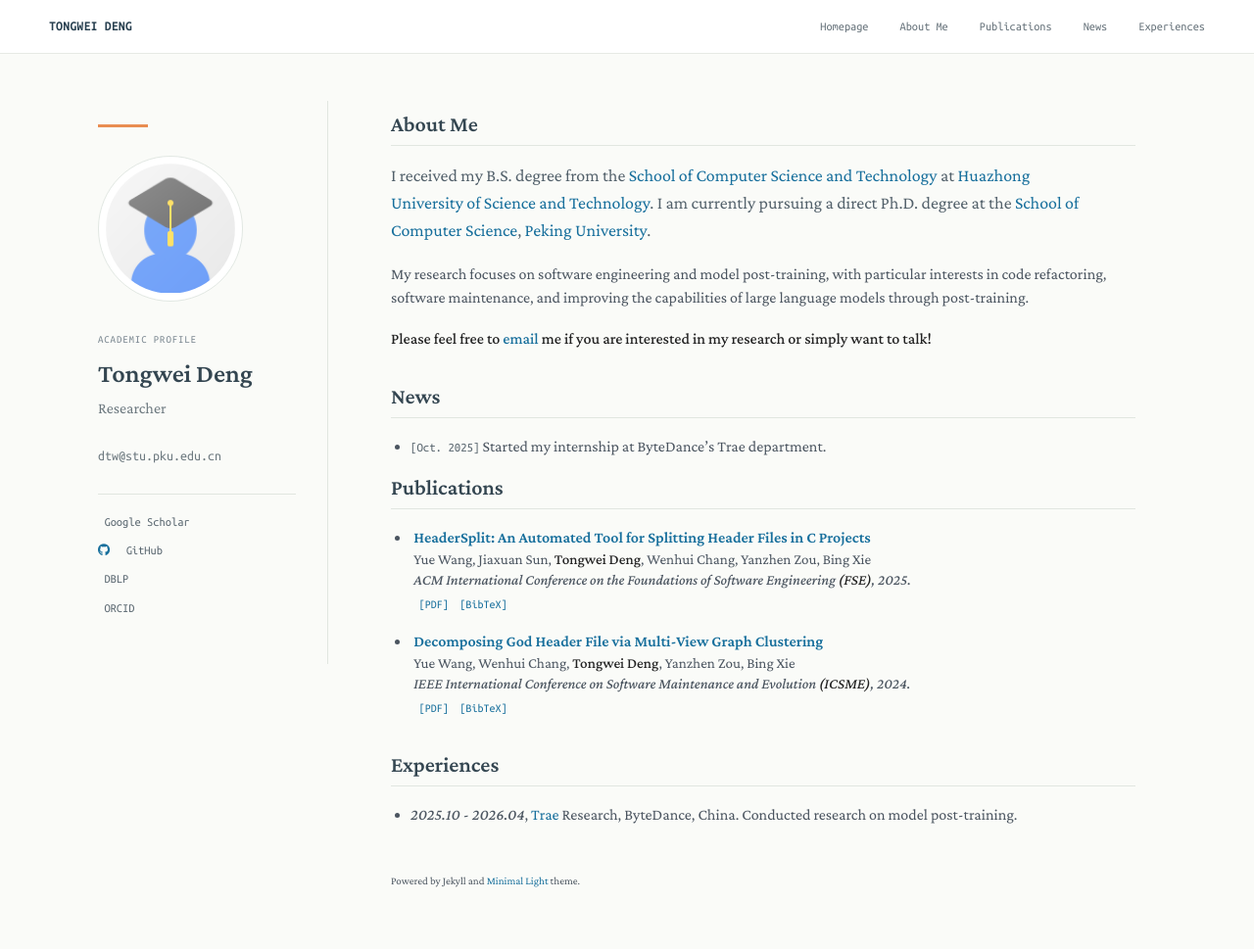
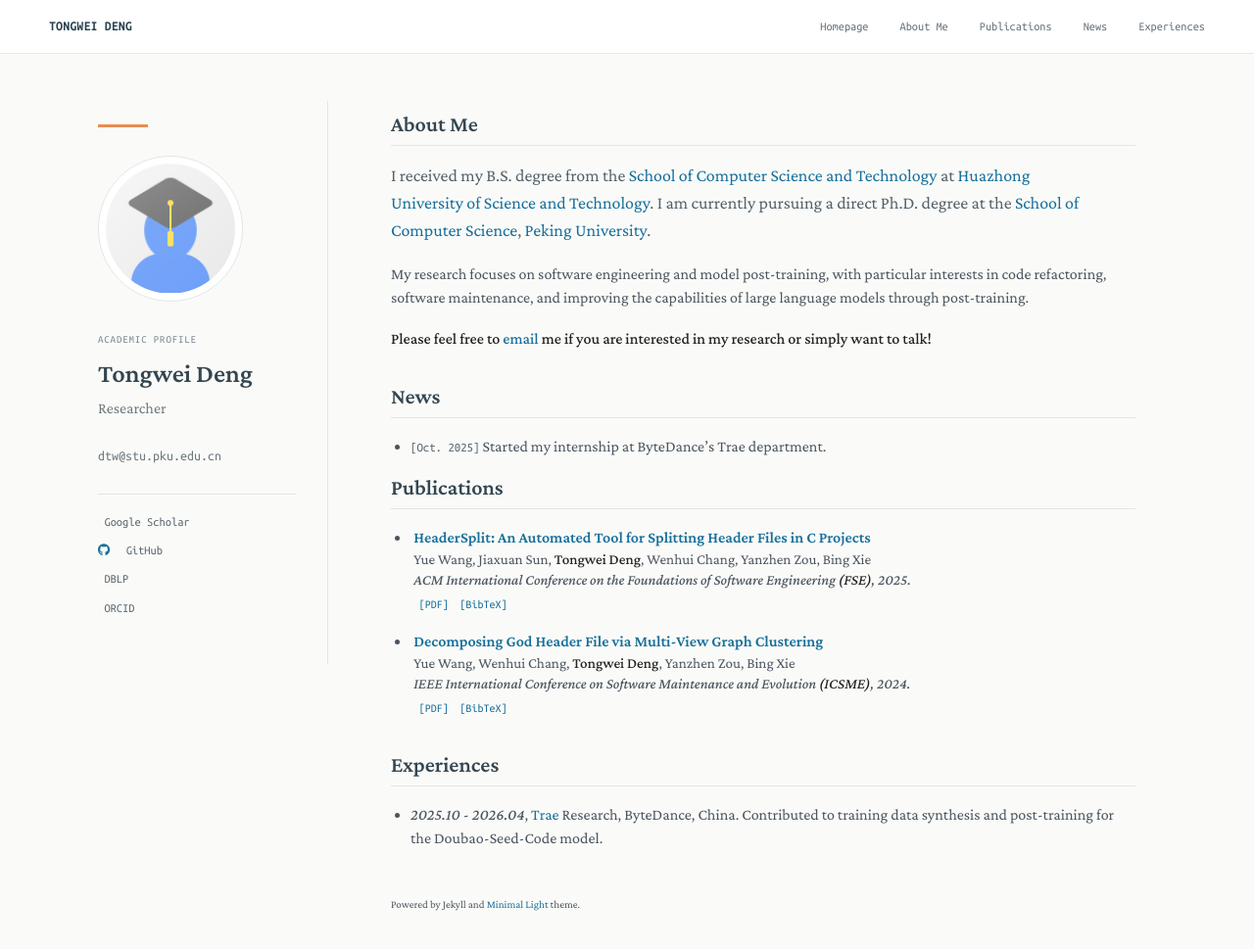
Before and after one commit to 6643789wsx/6643789wsx.github.io, a Jekyll site: the page built from index.md, in a window 1280 px wide and 1048 px high. Shown: the top 969 px of the window at 98% size. Built offline with Jekyll 4.4.1, drawn with Linux system fonts in a browser that asks for light colours; a style sheet for code colours, icons or effects is not loaded; our own code applies the rules of GitHub Pages for plain Markdown files.

Commit message:
Detail Doubao-Seed-Code internship work

```diff
--- a/index.md
+++ b/index.md
@@ -18,4 +18,4 @@ My research focuses on software engineering and model post-training, with partic
 
 ## Experiences
 
-- *2025.10 - 2026.04*, [Trae](https://www.trae.ai/) Research, ByteDance, China. Conducted research on model post-training.
+- *2025.10 - 2026.04*, [Trae](https://www.trae.ai/) Research, ByteDance, China. Contributed to training data synthesis and post-training for the Doubao-Seed-Code model.
```
